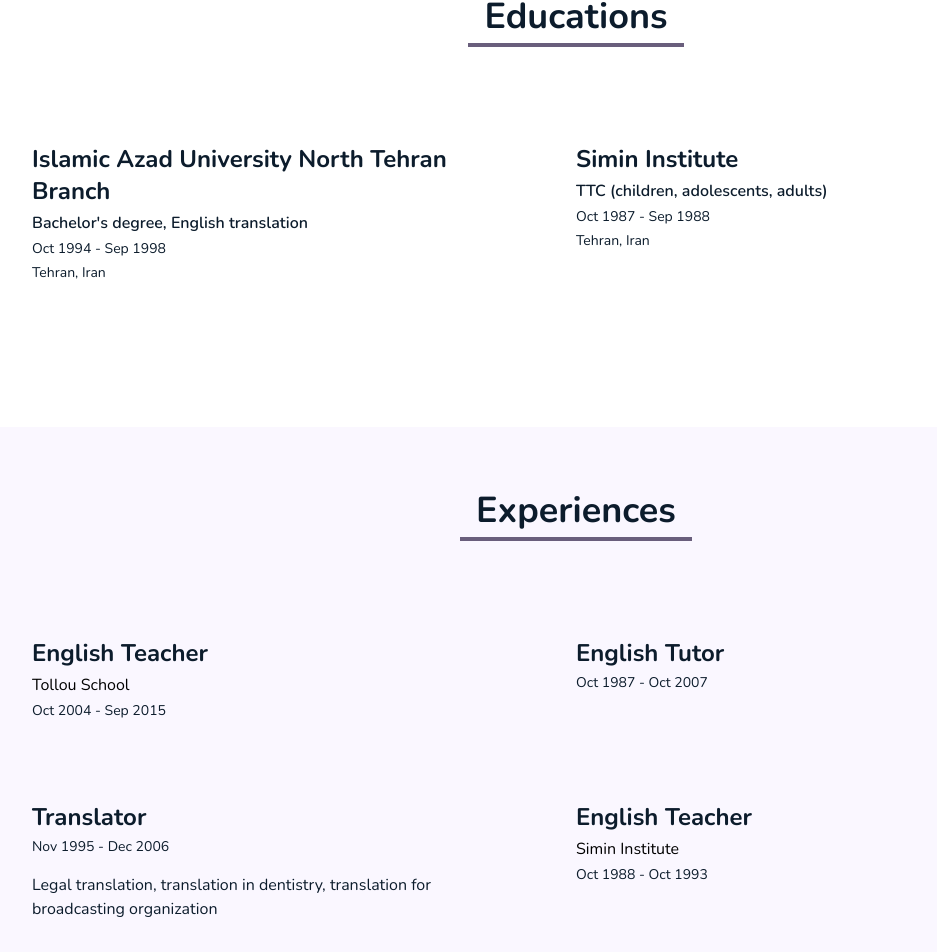
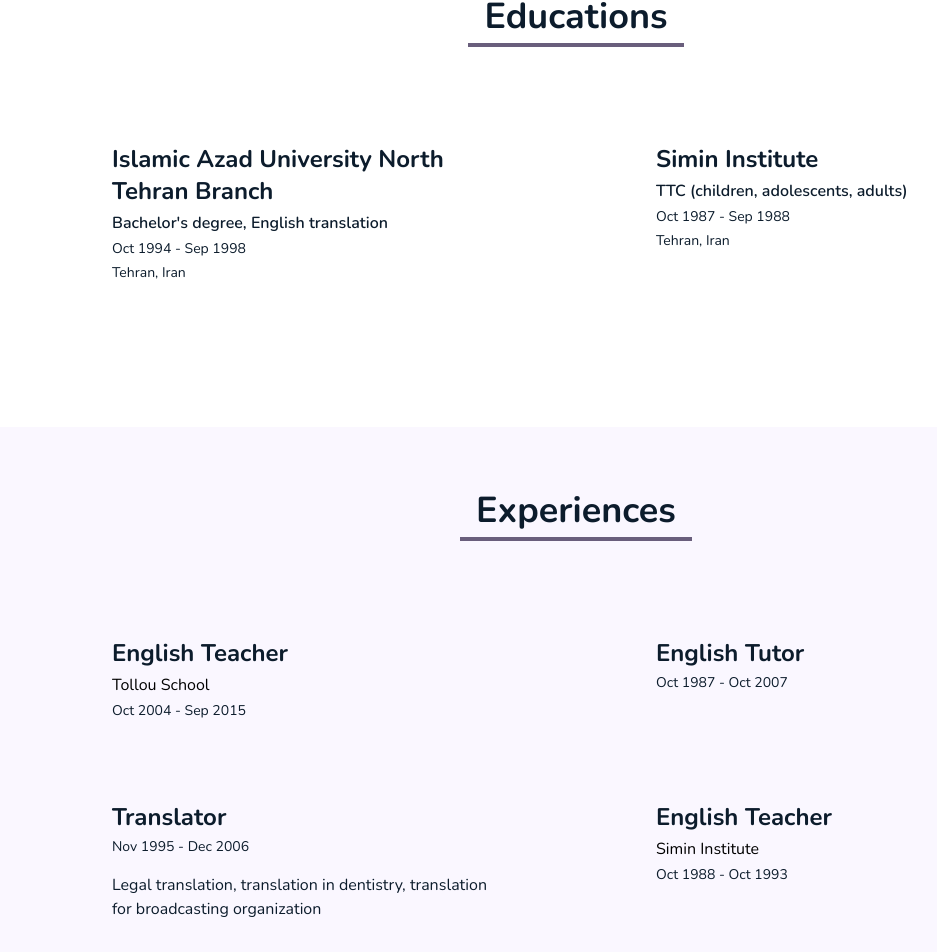
Before and after one commit to luckydevboy/nazanin-portfolio, a Next.js app: page /en in a window 1280 px wide. Shown: the part 1008-1960 px from the top of the page, without its empty margins (64-1001 px from the left). Built offline with nearby package versions, Linux system fonts and the light colour scheme.

Commit message:
fix: texts are not aligned properly

```diff
--- a/components/Educations.tsx
+++ b/components/Educations.tsx
@@ -1,13 +1,10 @@
-type Dictionary =
-  typeof import("../dictionaries/en.json");
+type Dictionary = typeof import("../dictionaries/en.json");
 
 type Props = {
   dictionary: Dictionary;
 };
 
-const Educations = ({
-  dictionary,
-}: Props) => {
+const Educations = ({ dictionary }: Props) => {
   return (
     <section
       id="educations"
@@ -16,11 +13,10 @@
       <h1 className="text-tertiary text-2xl xl:text-4xl font-bold border-b-4 xl:border-b-4 inline-block px-4 pb-1.5 border-primary mb-8 xl:mb-24">
         {dictionary.educations.title}
       </h1>
-      <div className="flex flex-col xl:grid xl:col-span-2 xl:grid-cols-2 xl:gap-y-16 w-full max-w-lg xl:max-w-6xl px-8">
-        {dictionary.educations.list.map(
-          (edu, index) => (
+      <div className="flex flex-col xl:grid xl:grid-cols-2 xl:gap-y-16 w-full max-w-lg xl:max-w-6xl px-8">
+        {dictionary.educations.list.map((edu, index) => (
           <div
-              className="text-center xl:text-left xl:max-w-md"
+            className="text-center xl:text-left xl:w-96 xl:justify-self-center"
             key={`educations-${index}`}
           >
             <div className="text-lg xl:text-2xl font-bold text-tertiary">
@@ -30,22 +26,15 @@
               {edu.title}
             </div>
             <div className="text-sm text-tertiary mt-1">
-                {edu.date.from} -{" "}
-                {edu.date.to}
+              {edu.date.from} - {edu.date.to}
             </div>
-              <div className="text-sm  text-tertiary mt-1">
-                {edu.location}
-              </div>
+            <div className="text-sm  text-tertiary mt-1">{edu.location}</div>
 
-              {index !==
-                dictionary.educations
-                  .list.length -
-                  1 && (
+            {index !== dictionary.educations.list.length - 1 && (
               <hr className="xl:hidden my-6" />
             )}
           </div>
-          )
-        )}
+        ))}
       </div>
     </section>
   );
--- a/components/Experiences.tsx
+++ b/components/Experiences.tsx
@@ -1,13 +1,10 @@
-type Dictionary =
-  typeof import("../dictionaries/en.json");
+type Dictionary = typeof import("../dictionaries/en.json");
 
 type Props = {
   dictionary: Dictionary;
 };
 
-const Experiences = ({
-  dictionary,
-}: Props) => {
+const Experiences = ({ dictionary }: Props) => {
   return (
     <section
       id="experiences"
@@ -16,11 +13,10 @@
       <h1 className="text-tertiary text-2xl xl:text-4xl font-bold border-b-4 xl:border-b-4 inline-block px-4 pb-1.5 border-primary mb-8 xl:mb-24">
         {dictionary.experiences.title}
       </h1>
-      <div className="flex flex-col xl:grid xl:col-span-2 xl:grid-cols-2 xl:gap-y-16 w-full max-w-lg xl:max-w-6xl px-8">
-        {dictionary.experiences.list.map(
-          (exp, index) => (
+      <div className="flex flex-col xl:grid xl:grid-cols-2 xl:gap-y-16 w-full max-w-lg xl:max-w-6xl px-8">
+        {dictionary.experiences.list.map((exp, index) => (
           <div
-              className="text-center xl:text-left xl:max-w-md"
+            className="text-center xl:text-left xl:w-96 xl:justify-self-center"
             key={`experience-${index}`}
           >
             <div className="text-lg xl:text-2xl font-bold text-tertiary mb-1">
@@ -28,22 +24,17 @@
             </div>
             <div>{exp?.company}</div>
             <div className="text-sm text-tertiary mt-1">
-                {exp.date.from} -{" "}
-                {exp.date.to}
+              {exp.date.from} - {exp.date.to}
             </div>
             <div className="mt-4 text-base text-tertiary">
               {exp.description}
             </div>
 
-              {index !==
-                dictionary.experiences
-                  .list.length -
-                  1 && (
+            {index !== dictionary.experiences.list.length - 1 && (
               <hr className="xl:hidden my-6" />
             )}
           </div>
-          )
-        )}
+        ))}
       </div>
     </section>
   );
```
Lines whose indentation alone changed are shown as unchanged.
